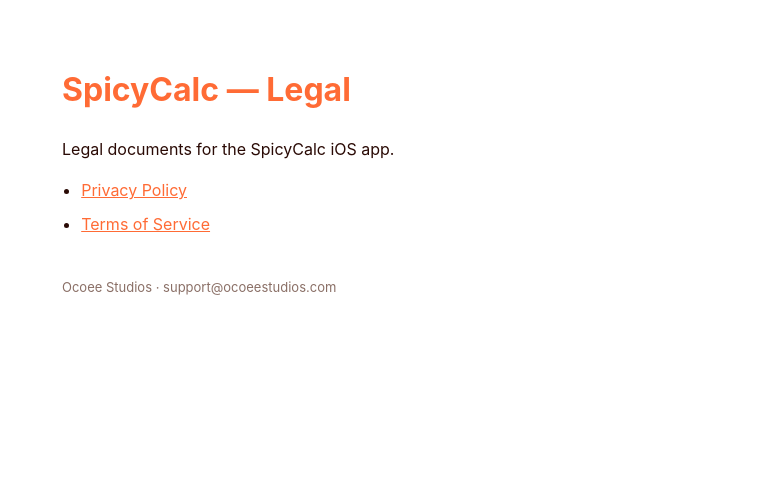
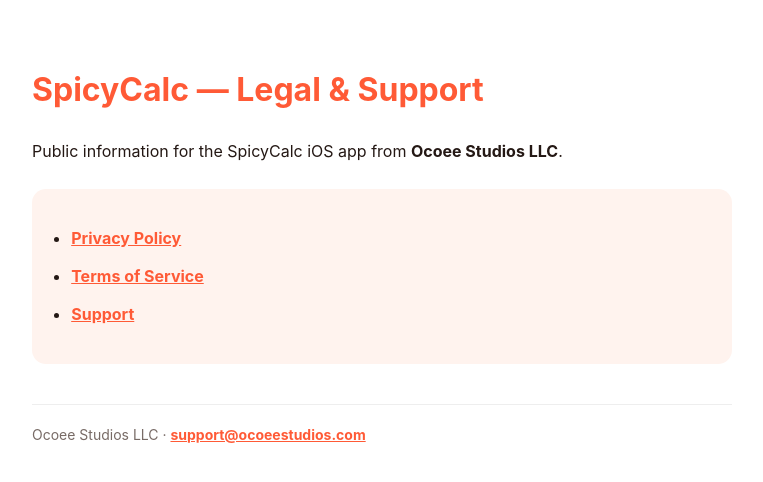
Before and after one commit to ocoee-studios/spicy-calc-legal, a plain HTML site: page index.html in a window 1280 px wide. Shown: the whole page, without its empty margins (258-1021 px from the left). Drawn offline with Linux system fonts and the light colour scheme.

Commit message:
Link all public SpicyCalc pages

```diff
--- a/index.html
+++ b/index.html
@@ -3,24 +3,32 @@
 <head>
   <meta charset="utf-8" />
   <meta name="viewport" content="width=device-width, initial-scale=1" />
-  <title>SpicyCalc — Legal</title>
+  <meta name="description" content="Public legal and support pages for the SpicyCalc iOS app." />
+  <title>SpicyCalc — Legal & Support</title>
   <style>
-    body { font-family: -apple-system, system-ui, sans-serif; max-width: 640px;
-           margin: 64px auto; padding: 0 20px; line-height: 1.6; color: #2A0A05; }
-    h1 { color: #FF6B35; }
-    a { color: #FF6B35; }
-    ul { padding-left: 1.2em; }
-    li { margin: 8px 0; }
-    footer { margin-top: 40px; color: #8a6f66; font-size: 13px; }
+    body{font-family:-apple-system,BlinkMacSystemFont,"Segoe UI",Roboto,sans-serif;max-width:700px;margin:64px auto;padding:0 22px;line-height:1.65;color:#241814;background:#fff}
+    h1{color:#ff5a36}
+    a{color:#ff5a36;font-weight:700}
+    ul{padding-left:1.2em}
+    li{margin:12px 0}
+    .card{background:#fff3ee;border-radius:14px;padding:20px;margin-top:24px}
+    footer{margin-top:40px;color:#786b66;font-size:14px;border-top:1px solid #eee;padding-top:18px}
   </style>
 </head>
 <body>
-  <h1>SpicyCalc — Legal</h1>
-  <p>Legal documents for the SpicyCalc iOS app.</p>
-  <ul>
-    <li><a href="./privacy-policy.html">Privacy Policy</a></li>
-    <li><a href="./terms-of-service.html">Terms of Service</a></li>
-  </ul>
-  <footer>Ocoee Studios · support@ocoeestudios.com</footer>
+  <h1>SpicyCalc — Legal & Support</h1>
+  <p>Public information for the SpicyCalc iOS app from <strong>Ocoee Studios LLC</strong>.</p>
+
+  <div class="card">
+    <ul>
+      <li><a href="./privacy-policy.html">Privacy Policy</a></li>
+      <li><a href="./terms-of-service.html">Terms of Service</a></li>
+      <li><a href="./support.html">Support</a></li>
+    </ul>
+  </div>
+
+  <footer>
+    Ocoee Studios LLC · <a href="mailto:support@ocoeestudios.com">support@ocoeestudios.com</a>
+  </footer>
 </body>
 </html>
```
